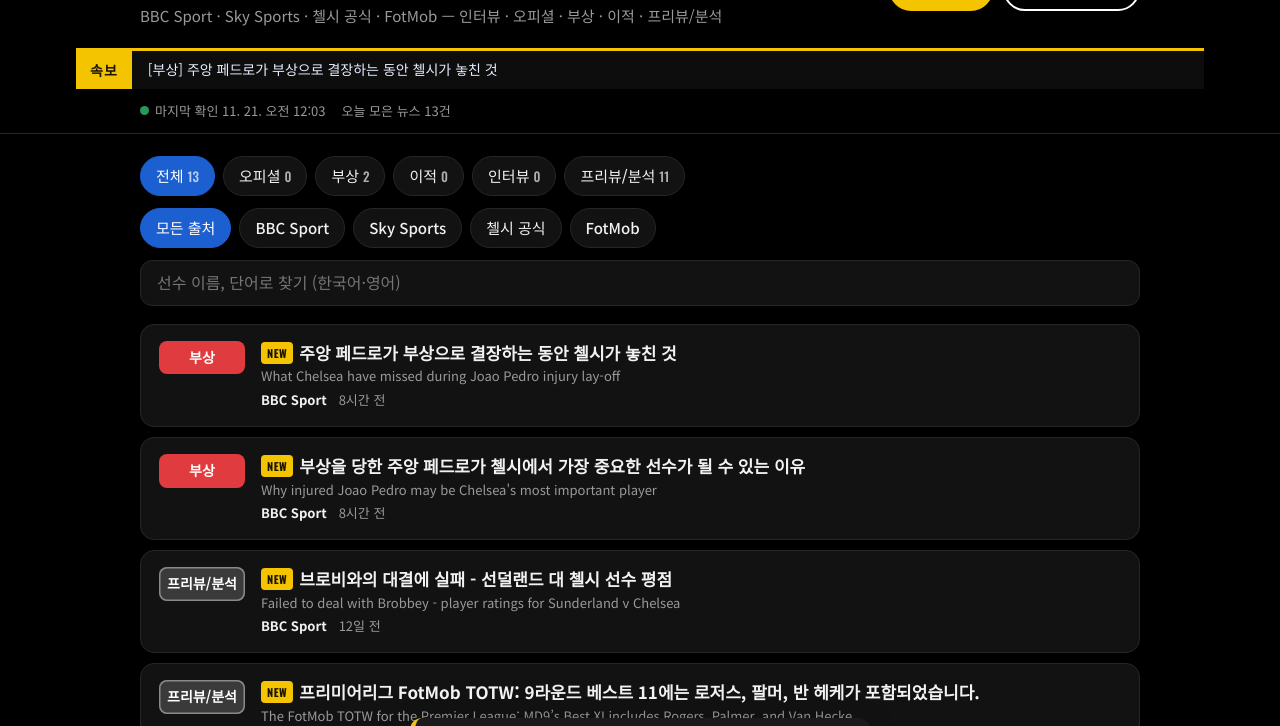
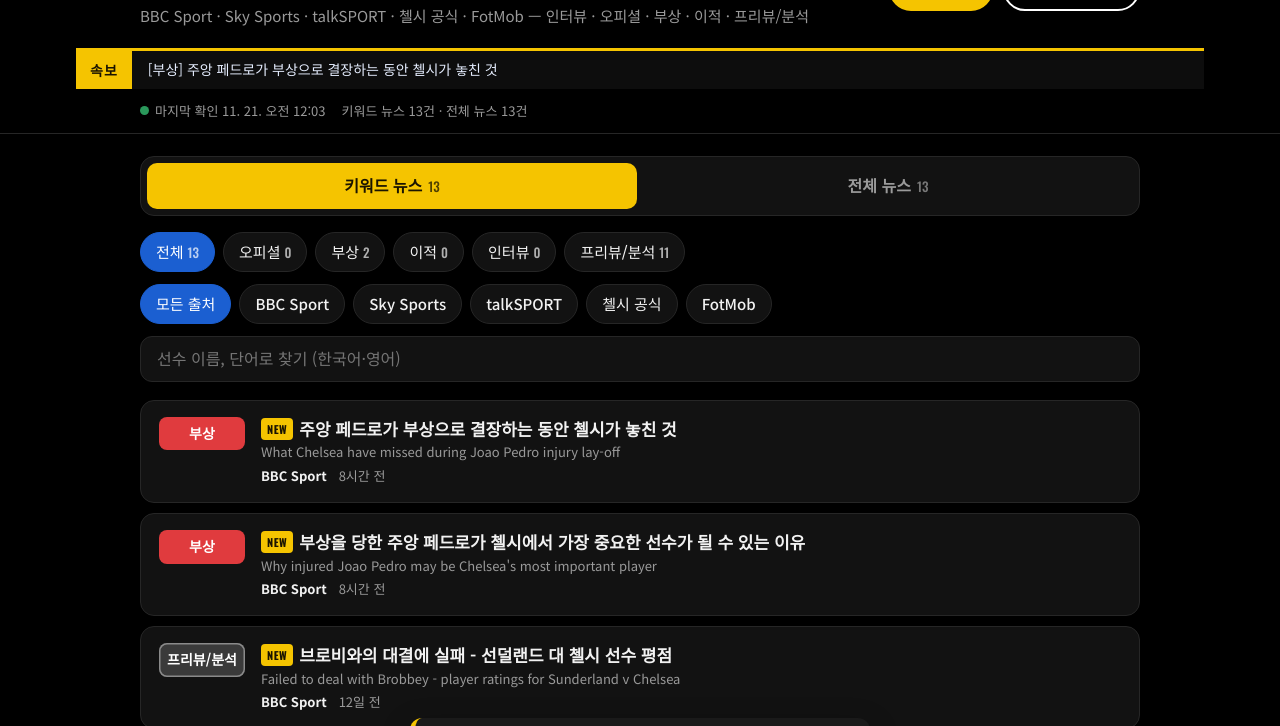
Before and after one commit to jeonjc0602-del/chelstreet-news, a plain HTML site: page index.html in a window 1280 px wide. Shown: the part 72-798 px from the top of the page. Drawn offline with nearby package versions, Linux system fonts and the light colour scheme.

Commit message:
Add files via upload

```diff
--- a/index.html
+++ b/index.html
@@ -53,6 +53,13 @@ main{padding:22px max(5vw,16px) 48px}
 .item.fresh{animation:pop .6s ease-out}
 @keyframes pop{from{transform:translateY(-8px);opacity:0}}
 .tag{grid-row:span 2;align-self:start;text-align:center;font-weight:700;font-size:14px;border-radius:8px;padding:6px 0;color:#fff}
+.tabs{display:grid;grid-template-columns:1fr 1fr;gap:6px;background:var(--card);border:1px solid var(--line);border-radius:14px;padding:6px;margin-bottom:16px}
+.tabs button{min-height:46px;border:0;border-radius:10px;background:transparent;color:var(--mute);font-weight:700;font-size:16px;cursor:pointer}
+.tabs button[aria-selected=true]{background:var(--gold);color:var(--goldInk)}
+.tabs button span{font:500 13px Oswald,sans-serif;margin-left:6px;opacity:.75}
+.tabs button:focus-visible{outline:3px solid var(--gold);outline-offset:2px}
+[hidden]{display:none!important}
+.t-none{background:#262626;color:#bdbdbd}
 .t-이적{background:#1b5fd1}.t-오피셜{background:var(--gold);color:var(--goldInk)}.t-부상{background:#e03b3e}.t-인터뷰{background:#1f9d55}.t-프리뷰{background:#3a3a3a;color:#fff;box-shadow:inset 0 0 0 1.5px #8a8a8a}
 .ttl{font-weight:700;font-size:17px;line-height:1.4}
 .en{display:block;font-weight:400;font-size:13px;color:var(--mute);margin-top:3px}
@@ -76,7 +83,7 @@ summary{cursor:pointer;font-weight:700;min-height:44px;display:flex;align-items:
     <div class="head">
       <div>
         <h1>CHELSTREET <span>뉴스 알림</span></h1>
-        <p class="sub">BBC Sport · Sky Sports · 첼시 공식 · FotMob — 인터뷰 · 오피셜 · 부상 · 이적 · 프리뷰/분석</p>
+        <p class="sub">BBC Sport · Sky Sports · talkSPORT · 첼시 공식 · FotMob — 인터뷰 · 오피셜 · 부상 · 이적 · 프리뷰/분석</p>
       </div>
       <div class="acts">
         <button class="btn gold" id="notifyBtn" type="button">알림 켜기</button>
@@ -90,6 +97,10 @@ summary{cursor:pointer;font-weight:700;min-height:44px;display:flex;align-items:
 
 <main>
   <div class="wrap">
+    <div class="tabs" id="tabs" role="tablist">
+      <button type="button" role="tab" data-view="kw" aria-selected="true">키워드 뉴스<span id="nKw"></span></button>
+      <button type="button" role="tab" data-view="all" aria-selected="false">전체 뉴스<span id="nAll"></span></button>
+    </div>
     <div class="bar">
       <div class="chips" id="catChips" role="group" aria-label="키워드 분류"></div>
       <div class="chips" id="srcChips" role="group" aria-label="출처"></div>
@@ -101,7 +112,7 @@ summary{cursor:pointer;font-weight:700;min-height:44px;display:flex;align-items:
     <details>
       <summary>어떤 단어가 들어가면 알림이 오나요?</summary>
       <div class="kw" id="kw"></div>
-      <p class="note">BBC·Sky는 제목에 "Chelsea"가 들어간 기사만, 첼시 공식·FotMob은 첼시 기사 전체를 확인해요. 위 단어가 하나라도 있으면 분류해서 보여 주고, 여러 개가 겹치면 오피셜 → 부상 → 이적 → 인터뷰 → 프리뷰/분석 순으로 하나만 붙어요. FotMob 글 중 어디에도 안 걸리는 건 프리뷰/분석으로 모아요.</p>
+      <p class="note">BBC는 첼시 전용 피드, Sky·talkSPORT는 제목에 "Chelsea"가 들어간 기사, 첼시 공식·FotMob은 첼시 기사 전체를 가져와요. 전체 뉴스 탭에는 이 기사가 다 나오고, 키워드 뉴스 탭과 알림에는 위 단어가 하나라도 있으면 분류해서 보여 주고, 여러 개가 겹치면 오피셜 → 부상 → 이적 → 인터뷰 → 프리뷰/분석 순으로 하나만 붙어요. FotMob 글 중 어디에도 안 걸리는 건 프리뷰/분석으로 모아요.</p>
     </details>
   </div>
 </main>
@@ -120,7 +131,7 @@ const KEYWORDS = {
 const ORDER = ["오피셜","부상","이적","인터뷰","프리뷰"];
 const LABEL = {"프리뷰":"프리뷰/분석"};
 const lab = c => LABEL[c] || c;
-const SOURCES = ["BBC Sport","Sky Sports","첼시 공식","FotMob"];
+const SOURCES = ["BBC Sport","Sky Sports","talkSPORT","첼시 공식","FotMob"];
 const ALL_CHELSEA = ["첼시 공식","FotMob"];
 
 function classify(title, source){
@@ -142,7 +153,9 @@ const SAMPLE = [
   {title:"Captain admits Chelsea 'let fans down' after derby defeat", source:"Sky Sports", mins:340},
   {title:"Chelsea forward nears return from knee injury", source:"BBC Sport", mins:470},
   {title:"Preview: Chelsea host London rivals at Stamford Bridge", source:"FotMob", mins:95},
-  {title:"How Chelsea's midfield pivot is controlling games this season", source:"FotMob", mins:300}
+  {title:"How Chelsea's midfield pivot is controlling games this season", source:"FotMob", mins:300},
+  {title:"Chelsea fans plan tribute ahead of weekend fixture", source:"talkSPORT", mins:50},
+  {title:"Chelsea women book place in cup semi-final", source:"BBC Sport", mins:150}
 ].map((x,i)=>({id:"s"+i, link:"#", date:now - x.mins*min, ...x}));
 
 const DEMO = [
@@ -155,7 +168,8 @@ const DEMO = [
 
 let items = [];
 let usingSample = true;
-let cat = "전체", src = "전체", query = "";
+let cat = "전체", src = "전체", query = "", view = "kw";
+try { if (localStorage.getItem("cs_view") === "all") view = "all"; } catch(e) {}
 let seen = new Set();
 try { seen = new Set(JSON.parse(localStorage.getItem("cs_seen") || "[]")); } catch(e) {}
 function saveSeen(){ try { localStorage.setItem("cs_seen", JSON.stringify([...seen].slice(-300))); } catch(e) {} }
@@ -176,13 +190,19 @@ function prepare(list){
   return list
     .filter(x => /chelsea/i.test(x.title) || ALL_CHELSEA.includes(x.source))
     .map(x => ({...x, cat: x.cat || classify(x.title, x.source)}))
-    .filter(x => x.cat)
     .sort((a,b) => b.date - a.date);
 }
 
+const kwItems = () => items.filter(x => x.cat);
+
 function chips(){
-  const counts = {전체: items.length};
-  ORDER.forEach(c => counts[c] = items.filter(x => x.cat === c).length);
+  const kw = kwItems();
+  const counts = {전체: kw.length};
+  ORDER.forEach(c => counts[c] = kw.filter(x => x.cat === c).length);
+  $("catChips").hidden = view === "all";
+  document.querySelectorAll("#tabs button").forEach(b => b.setAttribute("aria-selected", b.dataset.view === view));
+  $("nKw").textContent = kw.length;
+  $("nAll").textContent = items.length;
   $("catChips").innerHTML = ["전체", ...ORDER].map(c =>
     `<button class="chip" type="button" data-cat="${c}" aria-pressed="${c===cat}">${lab(c)}<span class="n">${counts[c]}</span></button>`).join("");
   $("srcChips").innerHTML = ["전체", ...SOURCES].map(s =>
@@ -192,19 +212,20 @@ function chips(){
 function render(freshId){
   chips();
   const q = query.trim().toLowerCase();
-  const shown = items.filter(x =>
-    (cat === "전체" || x.cat === cat) &&
+  const pool = view === "kw" ? kwItems() : items;
+  const shown = pool.filter(x =>
+    (view === "all" || cat === "전체" || x.cat === cat) &&
     (src === "전체" || x.source === src) &&
     (!q || (x.title + " " + (x.titleKo || "")).toLowerCase().includes(q)));
   $("list").innerHTML = shown.length ? shown.map(x => `
     <a class="item${x.id===freshId?" fresh":""}" data-id="${esc(x.id)}" href="${esc(x.link)}" target="_blank" rel="noopener">
-      <span class="tag t-${x.cat}">${lab(x.cat)}</span>
+      <span class="tag t-${x.cat || "none"}">${x.cat ? lab(x.cat) : "뉴스"}</span>
       <span class="ttl">${seen.has(x.id) ? "" : '<span class="new">NEW</span>'}${esc(x.titleKo || x.title)}${x.titleKo ? `<span class="en">${esc(x.title)}</span>` : ""}</span>
       <span class="meta"><span class="src">${esc(x.source)}</span><span>${ago(x.date)}</span></span>
     </a>`).join("") : `<div class="empty">조건에 맞는 뉴스가 없어요. 필터를 바꿔 보세요.</div>`;
-  const top = items[0];
+  const top = kwItems()[0];
   $("ticker").textContent = top ? `[${lab(top.cat)}] ${top.titleKo || top.title}` : "아직 새 소식이 없어요";
-  $("countInfo").textContent = `오늘 모은 뉴스 ${items.length}건`;
+  $("countInfo").textContent = `키워드 뉴스 ${kwItems().length}건 · 전체 뉴스 ${items.length}건`;
   $("dataNote").textContent = usingSample
     ? "지금 보이는 기사는 화면 확인용 예시예요. GitHub에 올리면 실제 BBC·Sky·공식 홈페이지 뉴스로 바뀌어요."
     : "";
@@ -234,7 +255,7 @@ async function load(){
     const fresh = prepare(data.items || []);
     if (!usingSample){
       const known = new Set(items.map(x => x.id));
-      fresh.filter(x => !known.has(x.id)).forEach(notify);
+      fresh.filter(x => x.cat && !known.has(x.id)).forEach(notify);
     }
     items = fresh; usingSample = false;
     $("checked").textContent = data.updated
@@ -247,6 +268,12 @@ async function load(){
   render();
 }
 
+$("tabs").addEventListener("click", e => {
+  const b = e.target.closest("[data-view]"); if (!b) return;
+  view = b.dataset.view;
+  try { localStorage.setItem("cs_view", view); } catch(e) {}
+  render();
+});
 $("catChips").addEventListener("click", e => { const b = e.target.closest("[data-cat]"); if (b){ cat = b.dataset.cat; render(); } });
 $("srcChips").addEventListener("click", e => { const b = e.target.closest("[data-src]"); if (b){ src = b.dataset.src; render(); } });
 $("q").addEventListener("input", e => { query = e.target.value; render(); });
```
Also changed, not shown: fetch-news.mjs (+4 -3 lines).
